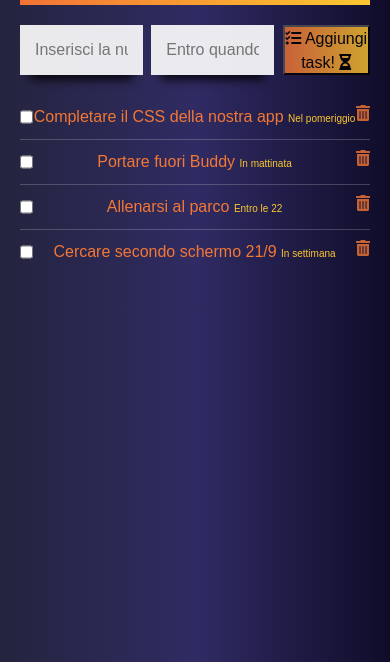
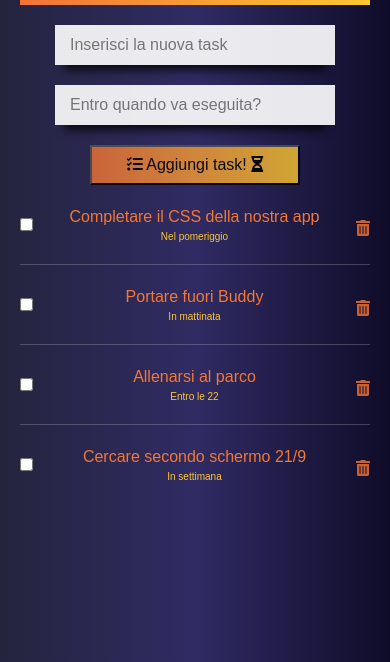
Before and after one commit to CristianGardosi/vue-todolist, a plain HTML site: page index.html in a window 390 px wide. Shown: the part 182-844 px from the top of the page. Drawn offline with nearby package versions, Linux system fonts and the light colour scheme; a web font is replaced by a local one.

Commit message:
GESTIONE MEDIA QUERY (da rivedere)

```diff
--- a/css/style.css
+++ b/css/style.css
@@ -115,9 +115,62 @@ color: #fdc730;
 
 .todo-list li i:hover {
     opacity: 1;
+    animation: shake 0.5s;
+    animation-iteration-count: infinite;
 }
+
+@keyframes shake {
+    0% { transform: translate(0px, 0px) rotate(0deg); }    25% { transform: translate(1px, 1px) rotate(1deg); }
+    50% { transform: translate(-1px, -1px) rotate(-1deg); }
+    75% { transform: translate(2px, -1px) rotate(2deg); }
+    100% { transform: translate(-1px, 1px) rotate(-1deg); }
+  }
 
 .done {
     color: #f37735;
     opacity: .4;
 }
+
+/* Media query gestione tablet e mobile */
+
+@media (max-width: 992px) {
+
+    .add-bar-and-button {
+        display: flex;
+        flex-direction: column;
+        align-items: center;
+    }
+
+    .todo-addbar {
+        width: 80%;
+        height: 40px;
+        line-height: 40px;
+        margin-bottom: 20px;
+
+    }
+
+    .todo-button {
+        width: 60%;
+        height: 40px;
+        margin-bottom: 20px;
+    }
+
+    .todo-list li {
+        max-width: 100%;
+        margin-bottom: 20px;
+        padding-bottom: 20px;
+        text-align: center;
+
+    }
+
+    .todo-list li span small {
+        display: block;
+        font-size: 10px;
+        color: #fdc730;
+        }
+
+        .todo-list li i {
+            margin-top: 15px;
+        }
+
+}
```
